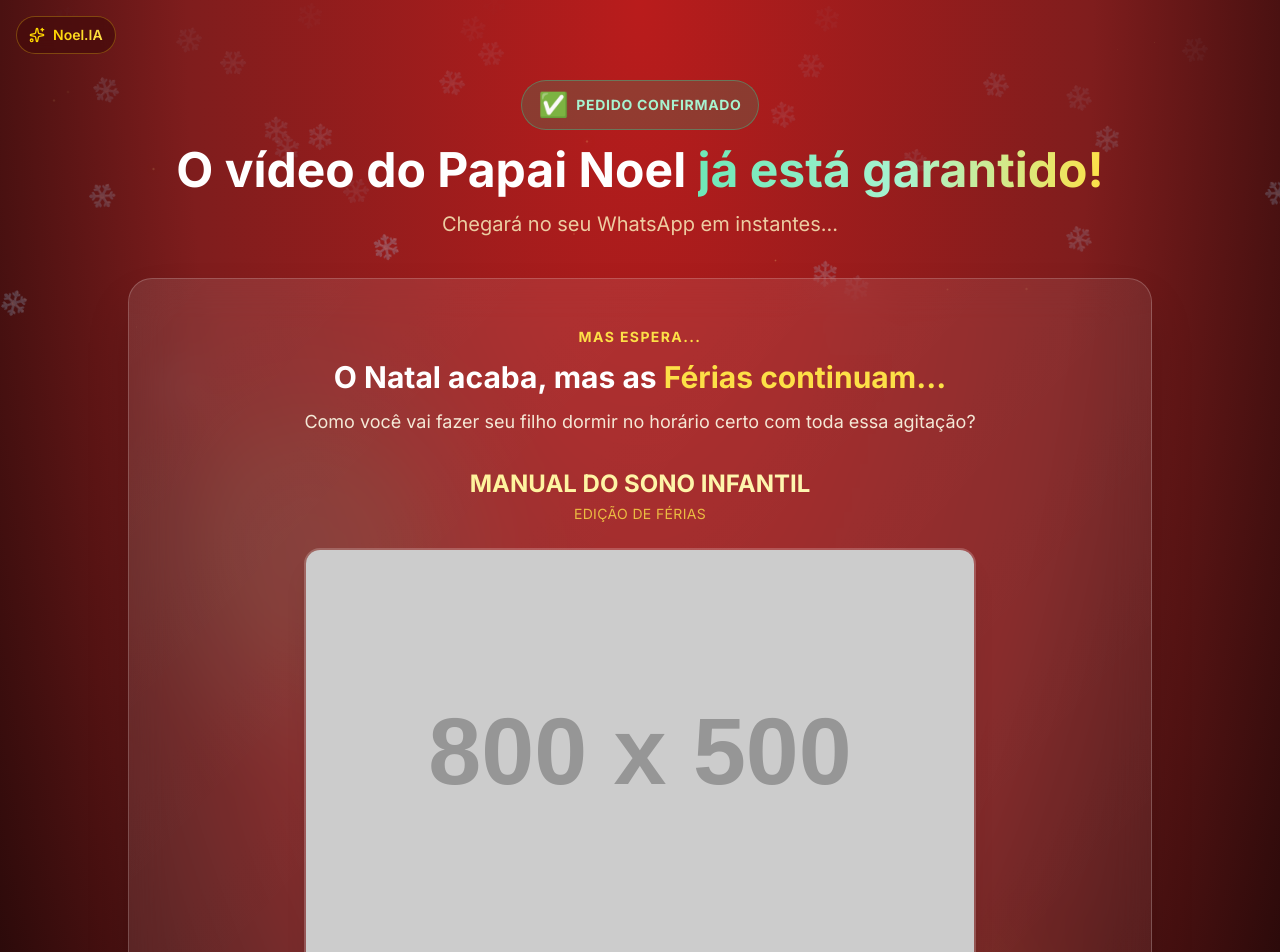
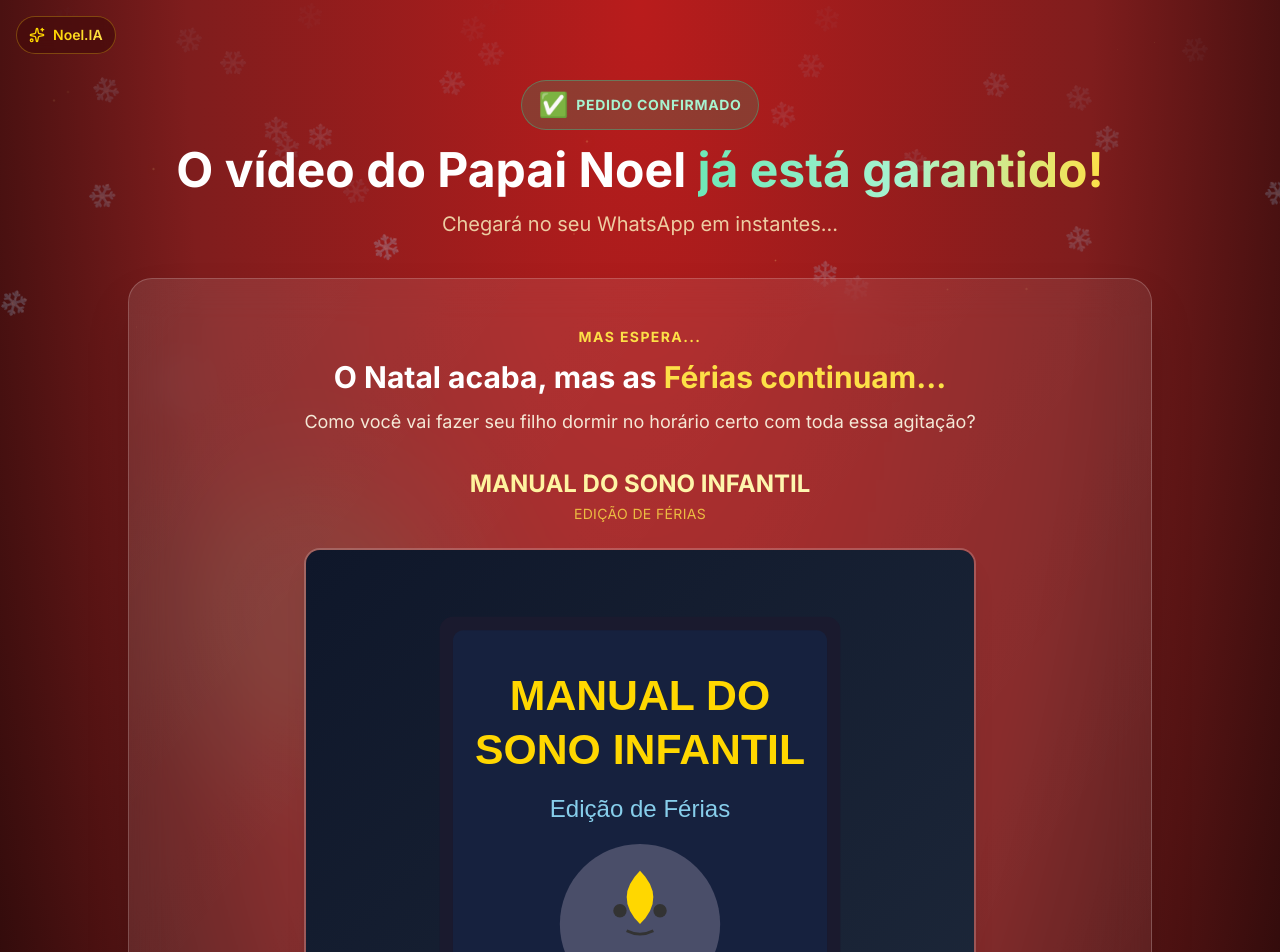
Before and after one commit to luizbem007-dot/PAPAI-NOEL, a React (Vite) app: page /upsell in a window 1280 px wide. Shown: the top 952 px of the page. Built offline with nearby package versions, Linux system fonts and the light colour scheme.

Commit message:
feat: adiciona imagem de capa do Manual do Sono na página de upsell

```diff
--- a/src/components/UpsellPage.jsx
+++ b/src/components/UpsellPage.jsx
@@ -87,9 +87,9 @@ export default function UpsellPage({ onCTAClick }) {
 
                   <div className="w-full max-w-2xl mx-auto overflow-hidden rounded-2xl border-2 border-white/20 shadow-xl">
                     <img
-                      src="https://placehold.co/800x500/1a0a0a/fbbf24?text=Manual+do+Sono+Infantil"
+                      src="/manual-sono-capa.svg"
                       alt="Manual do Sono Infantil - Edição de Férias"
-                      className="w-full h-full object-cover"
+                      className="w-full h-full object-contain bg-gradient-to-br from-slate-900 to-slate-800"
                     />
                   </div>
 
```
Also changed, not shown: public/manual-sono-capa.svg (added).
